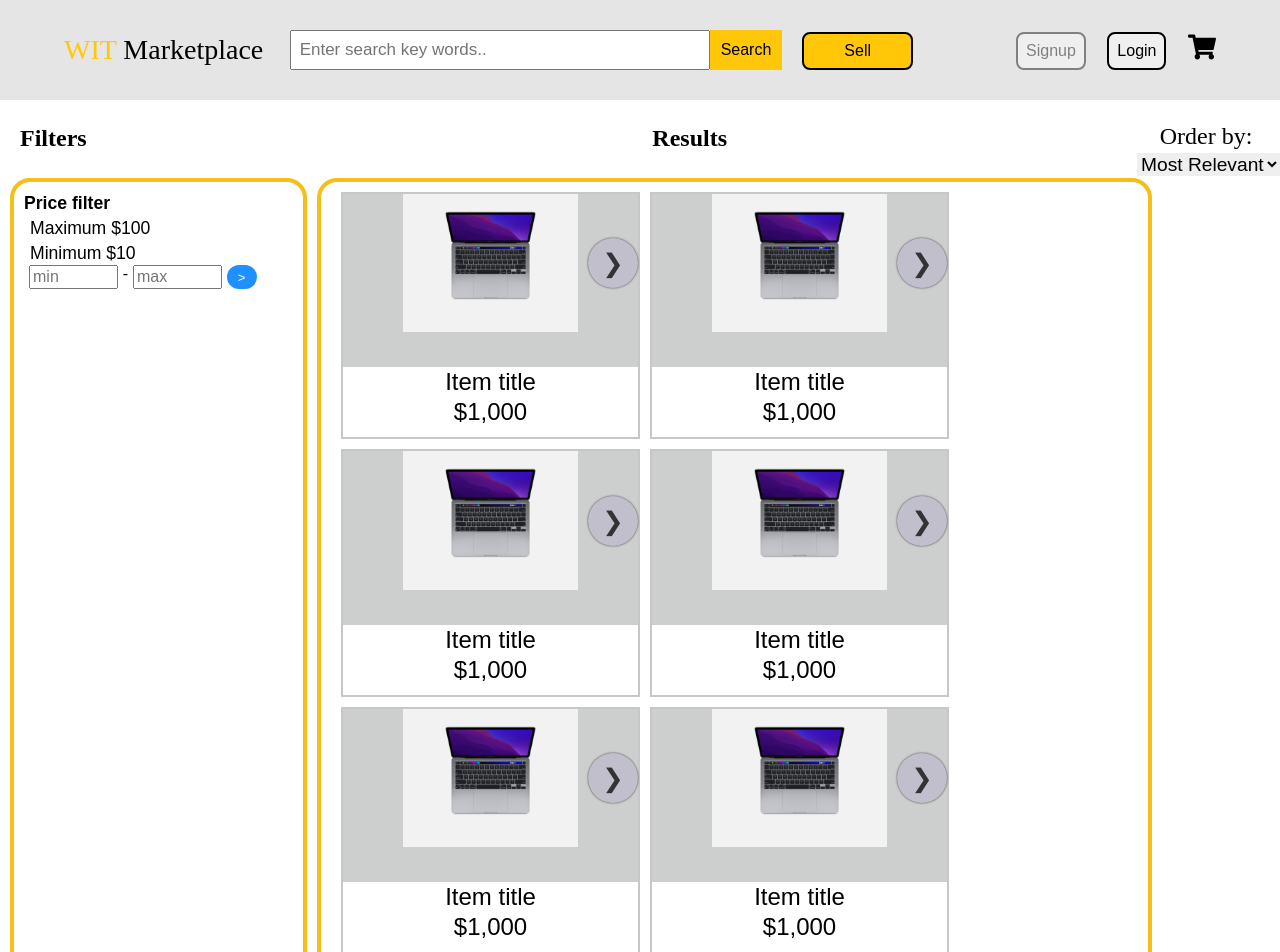
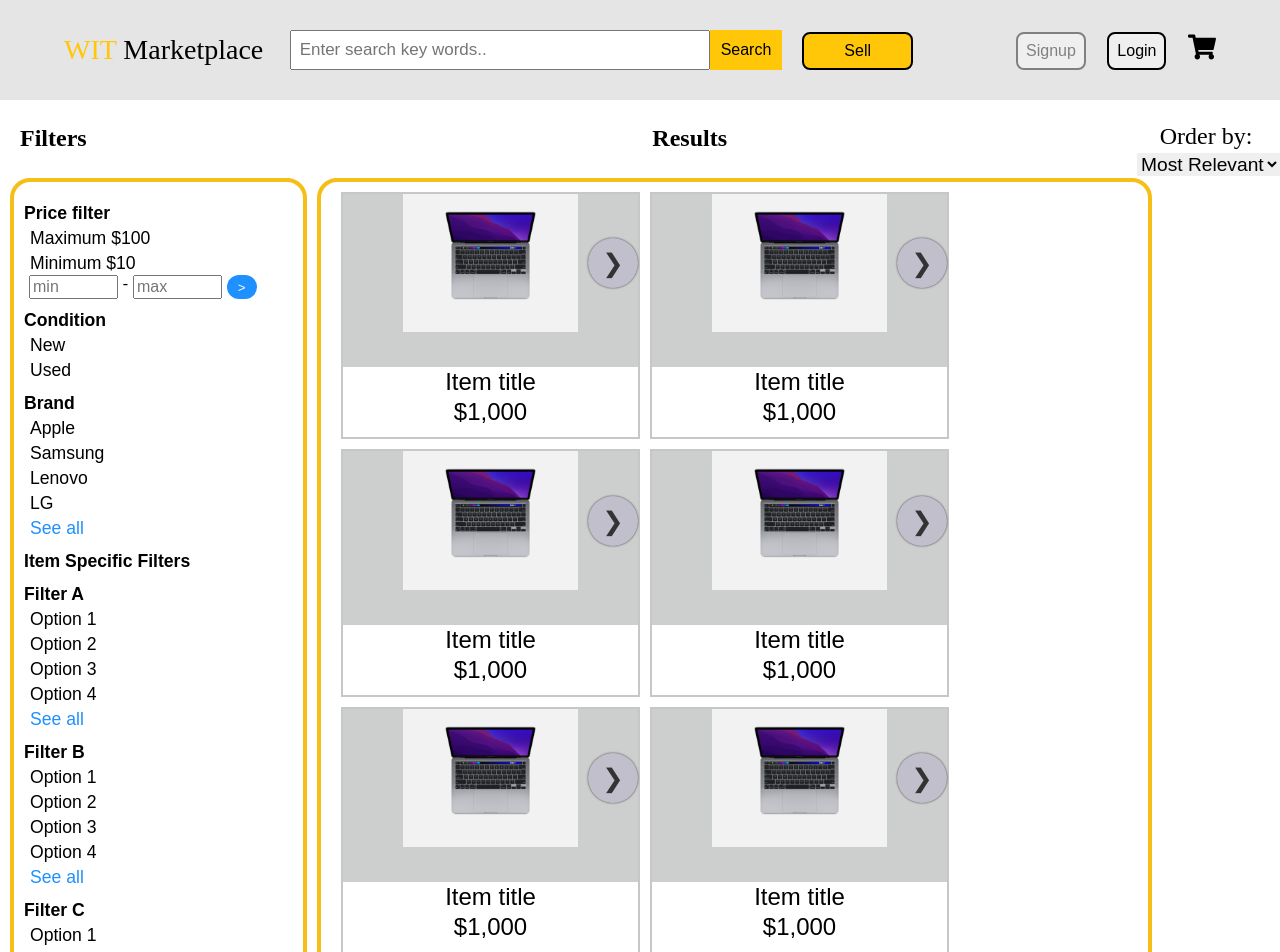
Before and after one commit to Stinny/WIT-Marketplace, a React (Create React App) app in the folder client/: page /listing in a window 1280 px wide. Shown: the top 952 px of the page. Built offline with nearby package versions, Linux system fonts and the light colour scheme.

Commit message:
Working on page change

```diff
--- a/client/src/pages/Listing.js
+++ b/client/src/pages/Listing.js
@@ -2,9 +2,10 @@ import React from 'react';
 import '../styles/listingStyles.css';
 import ItemView from '../components/ItemView'
 
-const Cart = () => {
+const Listings = () => {
     return (
         <div id='page-container'>
+
             <div className='top-bar'>
 
                 <div id='filters-title'>
@@ -28,10 +29,12 @@ const Cart = () => {
                     </div>
                 </div>
             </div>
+
             <div className='page-con'>
 
                 <div className='filter-con'>
-                    <div className="filters-text">
+
+                    <div id="price-filter">
                         <p className="filters-title">Price filter</p>
                         <button className='filter'>Maximum $100 </button> <br/>
                         <button className='filter'>Minimum $10 </button> <br/>
@@ -41,6 +44,47 @@ const Cart = () => {
                             <input className='price-range' type='text' placeholder='max'/>
                             <button className='go'>></button>
                         </div>
+
+                    </div>
+
+                    <div id="condition-filter">
+                        <p className="filters-title">Condition</p>
+                        <button className='filter'>New </button> <br/>
+                        <button className='filter'>Used </button> <br/>
+                    </div>
+
+                    <div id="brand-filter">
+                        <p className="filters-title">Brand</p>
+                        <button className='filter'>Apple </button> <br/>
+                        <button className='filter'>Samsung </button> <br/>
+                        <button className='filter'>Lenovo </button> <br/>
+                        <button className='filter'>LG </button> <br/>
+                        <button className='filter blue'>See all</button> <br/>
+                    </div>
+
+                    <div id="item-specific-filter">
+                        <p className="filters-title">Item Specific Filters</p>
+                        <p className="filters-title">Filter A</p>
+                        <button className='filter'>Option 1 </button> <br/>
+                        <button className='filter'>Option 2 </button> <br/>
+                        <button className='filter'>Option 3 </button> <br/>
+                        <button className='filter'>Option 4 </button> <br/>
+                        <button className='filter blue'>See all</button> <br/>
+
+                        <p className="filters-title">Filter B</p>
+                        <button className='filter'>Option 1 </button> <br/>
+                        <button className='filter'>Option 2 </button> <br/>
+                        <button className='filter'>Option 3 </button> <br/>
+                        <button className='filter'>Option 4 </button> <br/>
+                        <button className='filter blue'>See all</button> <br/>
+
+                        <p className="filters-title">Filter C</p>
+                        <button className='filter'>Option 1 </button> <br/>
+                        <button className='filter'>Option 2 </button> <br/>
+                        <button className='filter'>Option 3 </button> <br/>
+                        <button className='filter'>Option 4 </button> <br/>
+                        <button className='filter blue'>See all</button> <br/>
+
                     </div>
                 </div>
 
@@ -131,9 +175,17 @@ const Cart = () => {
                     </div>
 
                 </div>
+
+            </div>
+
+            <div id='page-select'>
+                <div>
+                    <button className='filter blue'>previous</button> <br/>
+                    <button className='filter blue'>next</button> <br/>
+                </div>
             </div>
         </div>
     );
 };
 
-export default Cart;
+export default Listings;
--- a/client/src/styles/listingStyles.css
+++ b/client/src/styles/listingStyles.css
@@ -84,14 +84,11 @@
 }
 
 /*Filters styling*/
-.filters-text{
-    font-family: Arial;
-}
-
 .filters-title{
     font-size: 1.1em;
     font-family: Arial;
     font-weight: bold;
+    margin-top: 10px;
 }
 
 .filter{
@@ -126,3 +123,11 @@
     border: none;
     cursor: pointer;
 }
+
+.blue{
+    color: dodgerblue;
+}
+
+#page-select{
+    text-align: center;
+}
```
